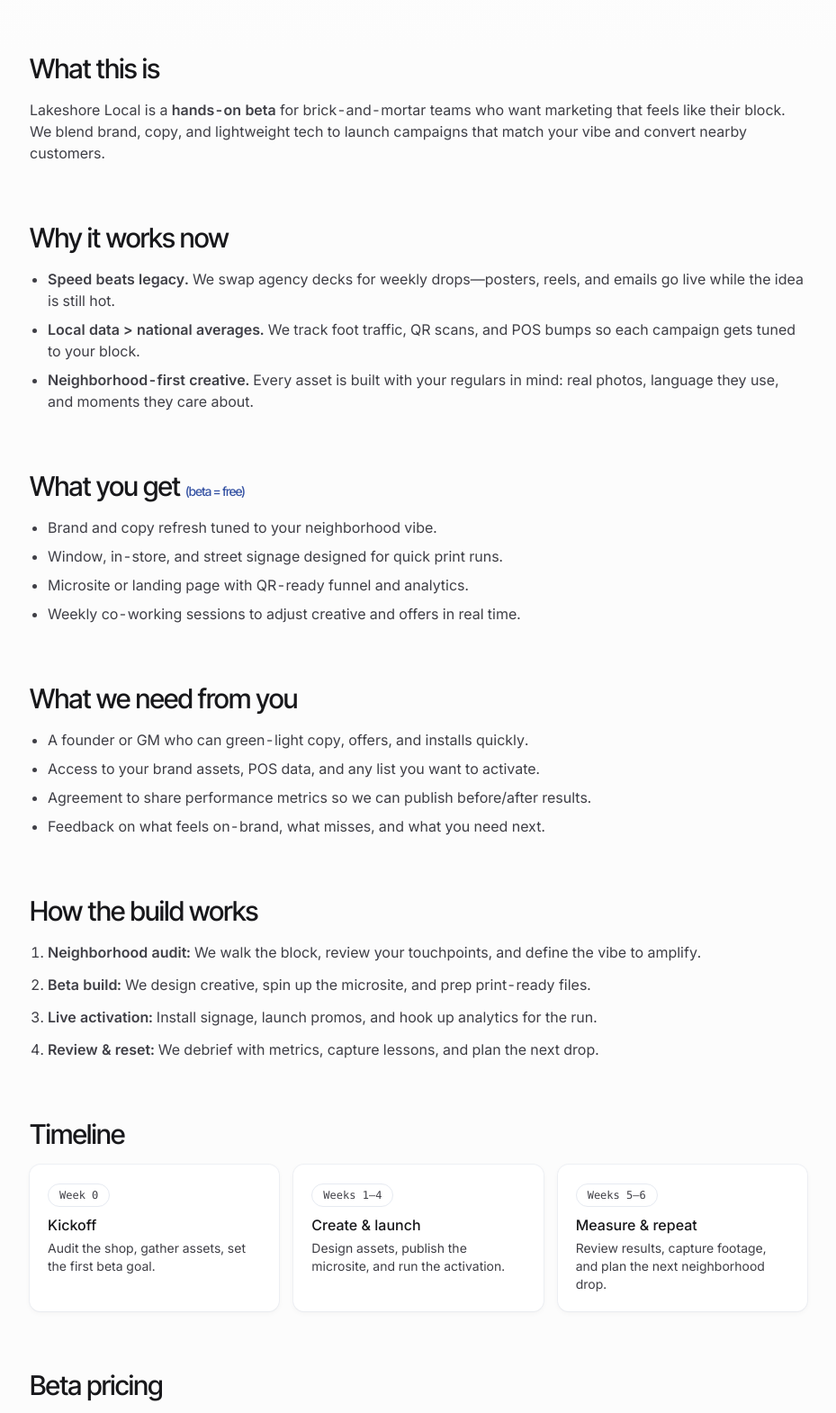
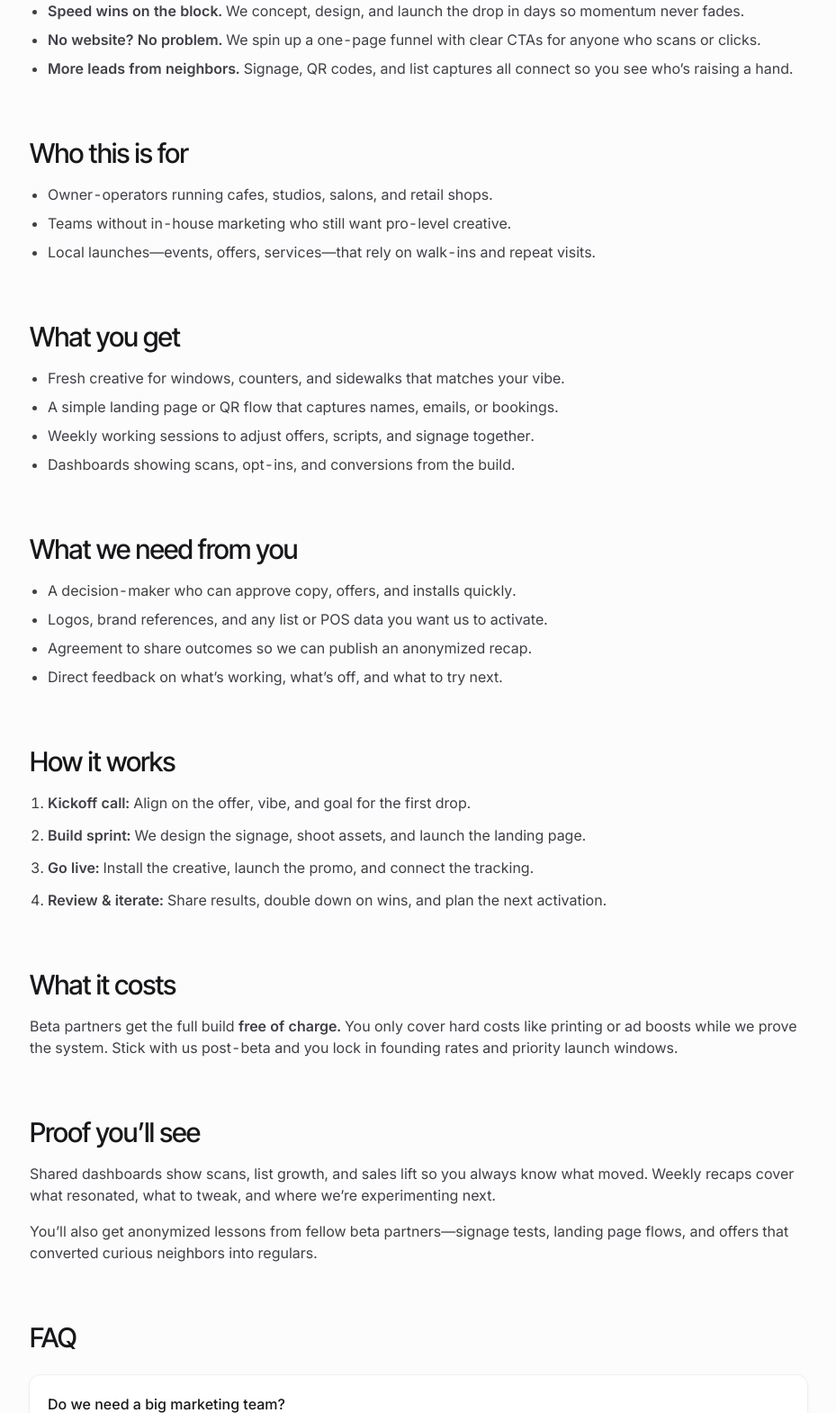
Before and after one commit to mjcreativemedia/Lakeshore-Design-Website, a website: page local/index.html in a window 1280 px wide. Shown: the part 652-2222 px from the top of the page at 90% size, without its empty margins (175-1104 px from the left). Drawn offline with Linux system fonts and the light colour scheme.

Commit message:
Rewrite Lakeshore Local landing copy

```diff
--- a/local/index.html
+++ b/local/index.html
@@ -35,7 +35,7 @@
         <nav class="hidden md:flex items-center gap-6 text-sm">
           <a class="hover:text-deep-lake" href="/blog/">Blog</a>
           <a class="hover:text-deep-lake" href="/#contact">Contact</a>
-          <a class="btn btn-primary ml-2" href="mailto:hello@lakeshore.design?subject=Vibe%20Marketing%20Beta">Get free beta build</a>
+          <a class="btn btn-primary ml-2" href="mailto:hello@lakeshore.design?subject=Vibe%20Marketing%20Beta">Get Your Free Build</a>
         </nav>
         <button id="menuBtn" class="md:hidden btn btn-ghost px-3" aria-label="Open menu">Menu</button>
       </div>
@@ -44,7 +44,7 @@
       <nav class="mx-auto max-w-6xl px-4 py-2 grid gap-1 text-sm">
         <a class="px-2 py-2 rounded hover:bg-mist" href="/blog/">Blog</a>
         <a class="px-2 py-2 rounded hover:bg-mist" href="/#contact">Contact</a>
-        <a class="btn btn-primary mt-1 w-full" href="mailto:hello@lakeshore.design?subject=Vibe%20Marketing%20Beta">Get free beta build</a>
+        <a class="btn btn-primary mt-1 w-full" href="mailto:hello@lakeshore.design?subject=Vibe%20Marketing%20Beta">Get Your Free Build</a>
       </nav>
     </div>
   </header>
@@ -57,111 +57,75 @@
       <div class="mx-auto max-w-4xl px-4 pt-20 pb-24 md:pt-28 md:pb-28">
         <div class="max-w-2xl">
           <p class="pill">Vibe Marketing Beta</p>
-          <h1 class="mt-6 font-tight text-4xl md:text-5xl tracking-tight">Vibe marketing for local businesses.</h1>
-          <p class="mt-5 text-lg text-zinc-700">We co-build campaigns, signage, and microsites that feel like your neighborhood, then wire the analytics so you know who walks through the door. The beta is free while we prove the playbook with independent shops.</p>
+          <h1 class="mt-6 font-tight text-4xl md:text-5xl tracking-tight">Neighborhood-first marketing, built with you.</h1>
+          <p class="mt-5 text-lg text-zinc-700">We partner with brick-and-mortar teams to launch street-ready creative, simple funnels, and clear metrics. During beta, the full build is free while we refine the playbook with local operators.</p>
           <div class="mt-8 flex flex-wrap items-center gap-3">
-            <a class="btn btn-primary" href="mailto:hello@lakeshore.design?subject=Vibe%20Marketing%20Beta">Get free beta build</a>
-            <a class="btn btn-ghost" href="#what-this-is">See how it works</a>
+            <a class="btn btn-primary" href="mailto:hello@lakeshore.design?subject=Vibe%20Marketing%20Beta">Get Your Free Build</a>
+            <a class="btn btn-ghost" href="#how-it-works">See how it works</a>
           </div>
-        </div>
-        <div class="mt-12">
-          <h2 class="text-sm font-semibold uppercase tracking-wide text-zinc-500">Quick-hit CTAs</h2>
-          <ul class="mt-4 flex flex-wrap gap-2 text-sm text-zinc-700">
-            <li><span class="pill">Plan a vibe drop</span></li>
-            <li><span class="pill">Refresh your windows</span></li>
-            <li><span class="pill">Tune a promo funnel</span></li>
-            <li><span class="pill">Measure walk-ins</span></li>
-          </ul>
         </div>
       </div>
     </section>
 
     <section class="mx-auto max-w-4xl px-4 pb-24">
       <div class="space-y-16">
-        <section id="what-this-is" class="space-y-4">
-          <h2 class="font-tight text-2xl md:text-3xl tracking-tight">What this is</h2>
-          <p class="text-zinc-700">Lakeshore Local is a <strong>hands-on beta</strong> for brick-and-mortar teams who want marketing that feels like their block. We blend brand, copy, and lightweight tech to launch campaigns that match your vibe and convert nearby customers.</p>
+        <section id="why-this-matters" class="space-y-4">
+          <h2 class="font-tight text-2xl md:text-3xl tracking-tight">Why this matters</h2>
+          <ul class="list-disc space-y-2 pl-5 text-zinc-700">
+            <li><strong>Speed wins on the block.</strong> We concept, design, and launch the drop in days so momentum never fades.</li>
+            <li><strong>No website? No problem.</strong> We spin up a one-page funnel with clear CTAs for anyone who scans or clicks.</li>
+            <li><strong>More leads from neighbors.</strong> Signage, QR codes, and list captures all connect so you see who’s raising a hand.</li>
+          </ul>
         </section>
 
-        <section id="why-it-works" class="space-y-4">
-          <h2 class="font-tight text-2xl md:text-3xl tracking-tight">Why it works now</h2>
+        <section id="who-this-is-for" class="space-y-4">
+          <h2 class="font-tight text-2xl md:text-3xl tracking-tight">Who this is for</h2>
           <ul class="list-disc space-y-2 pl-5 text-zinc-700">
-            <li><strong>Speed beats legacy.</strong> We swap agency decks for weekly drops—posters, reels, and emails go live while the idea is still hot.</li>
-            <li><strong>Local data &gt; national averages.</strong> We track foot traffic, QR scans, and POS bumps so each campaign gets tuned to your block.</li>
-            <li><strong>Neighborhood-first creative.</strong> Every asset is built with your regulars in mind: real photos, language they use, and moments they care about.</li>
+            <li>Owner-operators running cafes, studios, salons, and retail shops.</li>
+            <li>Teams without in-house marketing who still want pro-level creative.</li>
+            <li>Local launches—events, offers, services—that rely on walk-ins and repeat visits.</li>
           </ul>
         </section>
 
         <section id="what-you-get" class="space-y-4">
-          <h2 class="font-tight text-2xl md:text-3xl tracking-tight">What you get <span class="text-sm font-medium text-deep-lake">(beta = free)</span></h2>
+          <h2 class="font-tight text-2xl md:text-3xl tracking-tight">What you get</h2>
           <ul class="list-disc space-y-2 pl-5 text-zinc-700">
-            <li>Brand and copy refresh tuned to your neighborhood vibe.</li>
-            <li>Window, in-store, and street signage designed for quick print runs.</li>
-            <li>Microsite or landing page with QR-ready funnel and analytics.</li>
-            <li>Weekly co-working sessions to adjust creative and offers in real time.</li>
+            <li>Fresh creative for windows, counters, and sidewalks that matches your vibe.</li>
+            <li>A simple landing page or QR flow that captures names, emails, or bookings.</li>
+            <li>Weekly working sessions to adjust offers, scripts, and signage together.</li>
+            <li>Dashboards showing scans, opt-ins, and conversions from the build.</li>
           </ul>
         </section>
 
         <section id="what-we-need" class="space-y-4">
           <h2 class="font-tight text-2xl md:text-3xl tracking-tight">What we need from you</h2>
           <ul class="list-disc space-y-2 pl-5 text-zinc-700">
-            <li>A founder or GM who can green-light copy, offers, and installs quickly.</li>
-            <li>Access to your brand assets, POS data, and any list you want to activate.</li>
-            <li>Agreement to share performance metrics so we can publish before/after results.</li>
-            <li>Feedback on what feels on-brand, what misses, and what you need next.</li>
+            <li>A decision-maker who can approve copy, offers, and installs quickly.</li>
+            <li>Logos, brand references, and any list or POS data you want us to activate.</li>
+            <li>Agreement to share outcomes so we can publish an anonymized recap.</li>
+            <li>Direct feedback on what’s working, what’s off, and what to try next.</li>
           </ul>
         </section>
 
         <section id="how-it-works" class="space-y-4">
-          <h2 class="font-tight text-2xl md:text-3xl tracking-tight">How the build works</h2>
+          <h2 class="font-tight text-2xl md:text-3xl tracking-tight">How it works</h2>
           <ol class="list-decimal space-y-3 pl-5 text-zinc-700">
-            <li><strong>Neighborhood audit:</strong> We walk the block, review your touchpoints, and define the vibe to amplify.</li>
-            <li><strong>Beta build:</strong> We design creative, spin up the microsite, and prep print-ready files.</li>
-            <li><strong>Live activation:</strong> Install signage, launch promos, and hook up analytics for the run.</li>
-            <li><strong>Review &amp; reset:</strong> We debrief with metrics, capture lessons, and plan the next drop.</li>
+            <li><strong>Kickoff call:</strong> Align on the offer, vibe, and goal for the first drop.</li>
+            <li><strong>Build sprint:</strong> We design the signage, shoot assets, and launch the landing page.</li>
+            <li><strong>Go live:</strong> Install the creative, launch the promo, and connect the tracking.</li>
+            <li><strong>Review &amp; iterate:</strong> Share results, double down on wins, and plan the next activation.</li>
           </ol>
         </section>
 
-        <section id="timeline" class="space-y-4">
-          <h2 class="font-tight text-2xl md:text-3xl tracking-tight">Timeline</h2>
-          <div class="grid gap-4 md:grid-cols-3">
-            <div class="card p-5">
-              <div class="pill mb-2">Week 0</div>
-              <h3 class="font-medium">Kickoff</h3>
-              <p class="mt-1 text-sm text-zinc-700">Audit the shop, gather assets, set the first beta goal.</p>
-            </div>
-            <div class="card p-5">
-              <div class="pill mb-2">Weeks 1–4</div>
-              <h3 class="font-medium">Create & launch</h3>
-              <p class="mt-1 text-sm text-zinc-700">Design assets, publish the microsite, and run the activation.</p>
-            </div>
-            <div class="card p-5">
-              <div class="pill mb-2">Weeks 5–6</div>
-              <h3 class="font-medium">Measure & repeat</h3>
-              <p class="mt-1 text-sm text-zinc-700">Review results, capture footage, and plan the next neighborhood drop.</p>
-            </div>
-          </div>
-        </section>
-
         <section id="pricing" class="space-y-4">
-          <h2 class="font-tight text-2xl md:text-3xl tracking-tight">Beta pricing</h2>
-          <p class="text-zinc-700">During beta, Lakeshore Local vibe marketing builds are <strong>free</strong> in exchange for shared metrics and a public mini case study. When we exit beta, pricing will shift to a flat monthly creative fee plus production costs—beta partners lock in founding rates and a guaranteed launch window each quarter.</p>
-        </section>
-
-        <section id="use-cases" class="space-y-4">
-          <h2 class="font-tight text-2xl md:text-3xl tracking-tight">Use cases we like</h2>
-          <ul class="list-disc space-y-2 pl-5 text-zinc-700">
-            <li>Cafés and bakeries introducing seasonal menus or merch drops.</li>
-            <li>Boutique fitness or wellness studios filling new class formats.</li>
-            <li>Neighborhood retailers refreshing window displays and local promos.</li>
-            <li>Service pros—salons, bike repair, florists—launching membership offers.</li>
-          </ul>
+          <h2 class="font-tight text-2xl md:text-3xl tracking-tight">What it costs</h2>
+          <p class="text-zinc-700">Beta partners get the full build <strong>free of charge.</strong> You only cover hard costs like printing or ad boosts while we prove the system. Stick with us post-beta and you lock in founding rates and priority launch windows.</p>
         </section>
 
         <section id="proof" class="space-y-4">
-          <h2 class="font-tight text-2xl md:text-3xl tracking-tight">Proof & transparency</h2>
-          <p class="text-zinc-700">We show the work. Expect <strong>shared dashboards</strong> for walk-ins, QR scans, list growth, and campaign ROI. Weekly recaps highlight what resonated and what we’re changing next.</p>
-          <p class="text-zinc-700">You’ll also see anonymized learnings from other beta shops—signage prints, landing page heatmaps, and offer tests that moved the needle.</p>
+          <h2 class="font-tight text-2xl md:text-3xl tracking-tight">Proof you’ll see</h2>
+          <p class="text-zinc-700">Shared dashboards show scans, list growth, and sales lift so you always know what moved. Weekly recaps cover what resonated, what to tweak, and where we’re experimenting next.</p>
+          <p class="text-zinc-700">You’ll also get anonymized lessons from fellow beta partners—signage tests, landing page flows, and offers that converted curious neighbors into regulars.</p>
         </section>
 
         <section id="faq" class="space-y-6">
@@ -169,15 +133,15 @@
           <div class="space-y-4">
             <div class="card p-5 space-y-2">
               <h3 class="font-medium">Do we need a big marketing team?</h3>
-              <p class="text-sm text-zinc-700">Nope. Most beta partners are owner-operators or lean teams. We bring the design, copy, and lightweight tech—just loop in whoever approves offers and signage.</p>
+              <p class="text-sm text-zinc-700">No. Most partners are owner-operators or lean crews. We bring the design, copy, and lightweight tech—just loop in whoever signs off on the offer.</p>
             </div>
             <div class="card p-5 space-y-2">
               <h3 class="font-medium">Who covers printing and media spend?</h3>
-              <p class="text-sm text-zinc-700">During beta we’ll design everything and share ready-to-print files. You cover hard costs like printing, boosts, or ad buys so we can move fast without procurement delays.</p>
+              <p class="text-sm text-zinc-700">During beta we handle the creative and files. You only cover hard costs—printing, boosts, or small ad spends—so nothing slows the launch.</p>
             </div>
             <div class="card p-5 space-y-2">
-              <h3 class="font-medium">How long does the beta run?</h3>
-              <p class="text-sm text-zinc-700">Each build runs about six weeks from kickoff to recap. After beta you can roll into the paid program with founding rates or take the assets and run your own campaigns.</p>
+              <h3 class="font-medium">How long does a build take?</h3>
+              <p class="text-sm text-zinc-700">Plan on a six-week cycle from kickoff to recap. After beta you can keep rolling with founding rates or run the system yourself.</p>
             </div>
           </div>
         </section>
@@ -185,10 +149,10 @@
         <section id="join" class="space-y-4">
           <div class="card p-6 md:p-8 flex flex-col gap-4 md:flex-row md:items-center md:justify-between">
             <div>
-              <h2 class="font-tight text-2xl tracking-tight">Ready to run a vibe marketing drop?</h2>
-              <p class="text-sm text-zinc-700">Tell us about your shop, opening hours, and goal. We'll reply with the beta intake checklist.</p>
+              <h2 class="font-tight text-2xl tracking-tight">Ready to be a beta partner?</h2>
+              <p class="text-sm text-zinc-700">Tell us about your shop, hours, and goal. We’ll reply with the intake checklist and first steps.</p>
             </div>
-            <a class="btn btn-primary" href="mailto:hello@lakeshore.design?subject=Vibe%20Marketing%20Beta">Get free beta build</a>
+            <a class="btn btn-primary" href="mailto:hello@lakeshore.design?subject=Vibe%20Marketing%20Beta">Get Your Free Build</a>
           </div>
         </section>
       </div>
```
